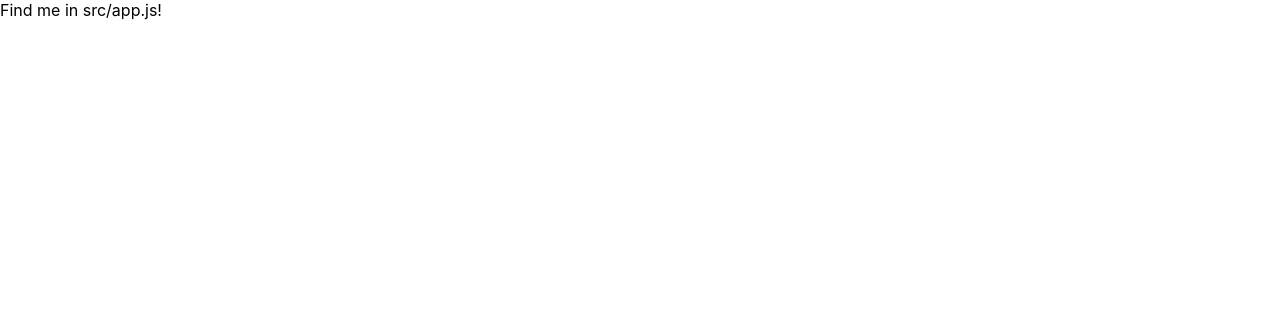
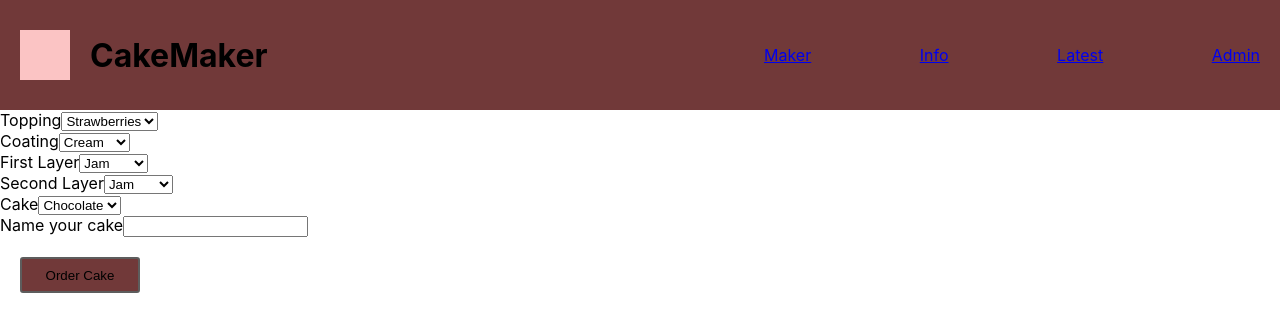
Before and after one commit to emmapre/Final-Project-Frontend, a React (Create React App) app: page / in a window 1280 px wide. Shown: the top 332 px of the page. Built offline with nearby package versions, Linux system fonts and the light colour scheme.

Commit message:
created cakeform

```diff
--- a/package.json
+++ b/package.json
@@ -12,7 +12,11 @@
     "eslint-plugin-react-hooks": "^2.3.0",
     "react": "^16.12.0",
     "react-dom": "^16.12.0",
-    "react-scripts": "^3.3.0"
+    "react-router": "^5.2.0",
+    "react-router-dom": "^5.2.0",
+    "react-scripts": "^3.3.0",
+    "redux": "^4.0.5",
+    "styled-components": "^5.1.1"
   },
   "scripts": {
     "start": "react-scripts start",
--- a/public/index.html
+++ b/public/index.html
@@ -13,7 +13,7 @@
       work correctly both with client-side routing and a non-root public URL.
       Learn how to configure a non-root public URL by running `npm run build`.
     -->
-    <title>Technigo React App</title>
+  <title>Cake Maker</title>
 </head>
 
 <body>
--- a/src/App.js
+++ b/src/App.js
@@ -1,9 +1,13 @@
 import React from 'react'
+import { Header } from './components/Header'
+import { CakeForm } from './components/CakeForm'
 
 export const App = () => {
   return (
     <div>
-      Find me in src/app.js!
+
+      <Header />
+      <CakeForm />
     </div>
   )
 }
--- /dev/null
+++ b/src/components/CakeForm.js
@@ -0,0 +1,69 @@
+import React from 'react'
+import styled from 'styled-components/macro'
+import { Button } from '../lib/Button'
+
+
+const CakeFormContainer = styled.form`
+  display: flex;
+  flex-direction: column;
+`
+
+export const CakeForm = () => {
+
+  return (
+    <>
+      {/* <FormTitle /> */}
+      <CakeFormContainer>
+        <label>
+          Topping
+            <select id='topping' name='topping'>
+            <option value='strawberries'>Strawberries</option>
+            <option value='blueberries'>Blueberries</option>
+          </select>
+        </label>
+        <label>
+          Coating
+            <select id='coating' name='coating'>
+            <option value='cream'>Cream</option>
+            <option value='frosting'>Frosting</option>
+          </select>
+        </label>
+        <label>
+          First Layer
+            <select id='firstlayer' name='firstlayer'>
+            <option value='jam'>Jam</option>
+            <option value='custard'>Custard</option>
+          </select>
+        </label>
+        <label>
+          Second Layer
+            <select id='secondlayer' name='secondlayer'>
+            <option value='jam'>Jam</option>
+            <option value='custard'>Custard</option>
+          </select>
+        </label>
+        <label>
+          Cake
+            <select id='cake' name='cake'>
+            <option value='chocolate'>Chocolate</option>
+            <option value='vanilla'>Vanilla</option>
+          </select>
+        </label>
+        <label>
+          Name your cake
+            <input type='text' id='cakename' name='cakename' />
+        </label>
+
+
+        <Button
+          buttonText='Order Cake'
+          backgroundColor='#713939'
+          borderProperties='solid 2px #5D5D5D'
+          width='120px'
+          textColor='#fff'
+        />
+      </CakeFormContainer>
+    </>
+  )
+
+}
--- /dev/null
+++ b/src/components/Header.js
@@ -0,0 +1,80 @@
+import React from 'react'
+import styled from 'styled-components/macro'
+
+
+const StyledHeader = styled.header`
+  display: flex;
+  justify-content: space-between;
+  align-items: center;
+  height: 70px;
+  padding: 20px;
+  background-color: #713939;
+`
+
+const LogoTitleContainer = styled.div`
+display: flex;
+  justify-content: space-between;
+  align-items: center;
+`
+
+const Logo = styled.div`
+  height: 50px;
+  width: 50px;
+  background-color: #FBC4C4;
+`
+
+const Title = styled.h1`
+  margin-left: 20px;
+`
+
+const MenuList = styled.ul`
+  display: flex;
+  justify-content: space-between;
+  width: 40%;
+  list-style: none;
+`
+
+
+
+export const Header = () => {
+  return (
+    <StyledHeader>
+      <LogoTitleContainer>
+        <Logo />
+        <Title>CakeMaker</Title>
+      </LogoTitleContainer>
+      <MenuList>
+        <a href='www.google.com'><li>Maker</li></a>
+        <a href='www.google.com'><li>Info</li></a>
+        <a href='www.google.com'><li>Latest</li></a>
+        <a href='www.google.com'><li>Admin</li></a>
+      </ MenuList>
+    </StyledHeader>
+  )
+}
+
+
+// export const Button = ({
+//   onClick,
+//   icon,
+//   buttonText,
+//   backgroundColor,
+//   textColor,
+//   borderProperties,
+//   width,
+//   fontFamily
+// }) => {
+//   return (
+//     < StyledButton
+//       onClick={onClick}
+//       background={backgroundColor}
+//       border={borderProperties}
+//       width={width}
+//       color={textColor}
+//       fontFamily={fontFamily}
+//     >
+//       {icon && <Icon>{icon}</Icon>
+//       }
+//       {buttonText}
+//     </StyledButton >
+//   )
--- /dev/null
+++ b/src/lib/Button.js
@@ -0,0 +1,48 @@
+import React from 'react'
+import styled from 'styled-components/macro'
+
+const StyledButton = styled.button`
+  min-width: 64px;
+  min-height: 36px;
+  width: ${props => props.width};
+  padding: 0 16px 0 16px;
+  border-radius: 3px;
+  background-color: ${props => props.background};
+  border: ${props => props.border};
+  color: {
+    ${props => props.color} : 'white'
+  }
+  margin: 20px;
+  font-family: ${props => props.fontFamily};
+`
+
+const Icon = styled.span`
+   padding-right: 8px;
+  padding-left: -4px;
+`
+
+export const Button = ({
+  onClick,
+  icon,
+  buttonText,
+  backgroundColor,
+  textColor,
+  borderProperties,
+  width,
+  fontFamily
+}) => {
+  return (
+    < StyledButton
+      onClick={onClick}
+      background={backgroundColor}
+      border={borderProperties}
+      width={width}
+      color={textColor}
+      fontFamily={fontFamily}
+    >
+      {icon && <Icon>{icon}</Icon>
+      }
+      {buttonText}
+    </StyledButton >
+  )
+}
```
Also changed, not shown: src/components/OrderForm.js (added, +33 -0 lines), 1 other file (tests, documents, lock files or other folders). Lines whose indentation alone changed are shown as unchanged.
